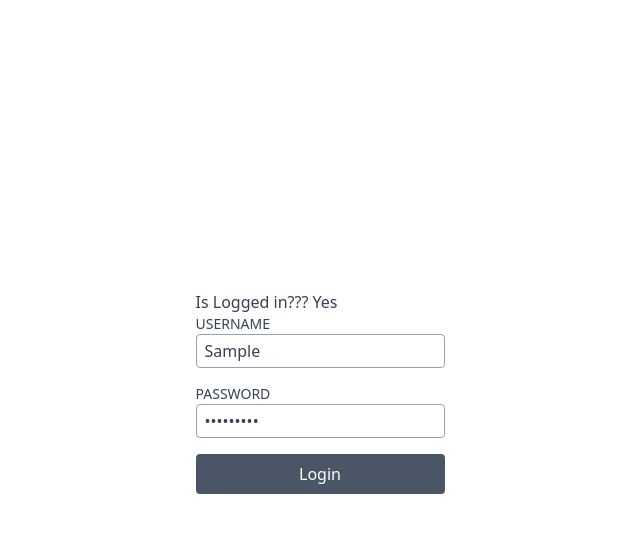
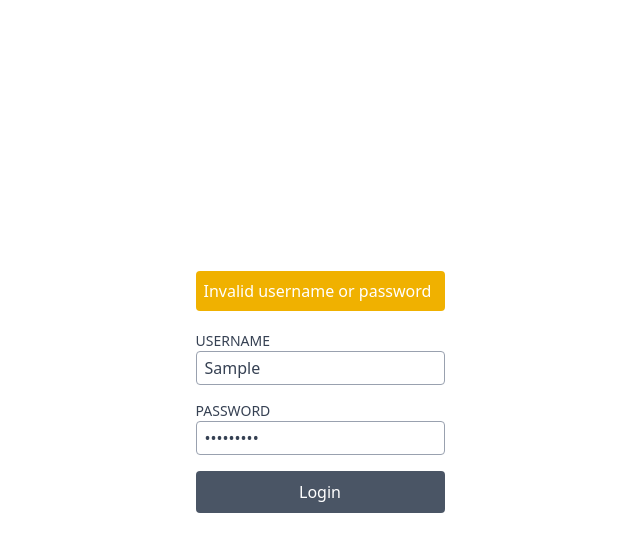
Before and after one commit to dakshinasd/pi-react, a React (Vite) app: page / in a window 1280 px wide. Both pictures are taken after typing "Sample", "Sample123" into the empty fields and a click on the button "Login". Shown: the top 552 px of the page, without its empty margins (320-960 px from the left). Built offline with nearby package versions, Linux system fonts and the light colour scheme.

Commit message:
login page basic functionality

```diff
--- /dev/null
+++ b/src/api/auth/index.ts
@@ -0,0 +1,12 @@
+async function login(username: string, password: string) {
+  if (username === "demo" && password === "demo") {
+    return {
+      email: "demo@demo.com",
+      userId: "1",
+    };
+  } else {
+    return false;
+  }
+}
+
+export default { login };
--- /dev/null
+++ b/src/api/index.ts
@@ -0,0 +1,3 @@
+import auth from "./auth";
+
+export { auth };
--- a/src/features/login/index.tsx
+++ b/src/features/login/index.tsx
@@ -1,35 +1,84 @@
-import { MouseEvent, useContext } from "react";
+import { ChangeEvent, MouseEvent, useContext, useState } from "react";
+import { useNavigate } from "react-router-dom";
 
 import AuthContext from "../../providers/auth";
 
+import { auth } from "../../api";
+
 function LoginPage() {
   const { isAuthed, setIsAuthed } = useContext(AuthContext);
+  const [formState, setFormState] = useState<{
+    username: string;
+    password: string;
+  }>({ username: "", password: "" });
+  const [error, setError] = useState<null | string>(null);
+  const navigate = useNavigate();
 
-  function handleLogin(e: MouseEvent<HTMLButtonElement>) {
+  async function handleLogin(e: MouseEvent<HTMLButtonElement>) {
+    setError(null);
     e.preventDefault();
+    const response = await auth.login(formState.username, formState.password);
 
-    setIsAuthed(!isAuthed);
+    if (response) {
+      setIsAuthed(true);
+      navigate("/dashboard");
+    } else {
+      setError("Invalid username or password");
+    }
   }
+
+  function handleInputChange(e: ChangeEvent<HTMLInputElement>) {
+    const { value, name } = e.target;
+    setFormState((prevState) => ({
+      ...prevState,
+      [name]: value,
+    }));
+  }
+
+  if (isAuthed) {
+    navigate("/dashboard");
+  }
+
   return (
     <div className="login-page flex w-full h-screen justify-center items-center">
       <div className="login-container max-w-[400px]">
-        Is Logged in??? {isAuthed ? "Yes" : "No"}
+        {error && (
+          <div className="bg-yellow-500 text-white p-2 mb-5 rounded-sm">
+            {error}
+          </div>
+        )}
         <form action="">
           <div className="form-field">
             <label className="label label-full" htmlFor="username">
               Username
             </label>
-            <input type="text" id="username" className="input input-full" />
+            <input
+              type="text"
+              id="username"
+              name="username"
+              onChange={(e) => handleInputChange(e)}
+              className="input input-full"
+            />
           </div>
           <div className="form-field">
             <label className="label label-full" htmlFor="password">
               Password
             </label>
-            <input type="password" id="password" className="input input-full" />
+            <input
+              type="password"
+              id="password"
+              name="password"
+              onChange={(e) => handleInputChange(e)}
+              className="input input-full"
+            />
           </div>
 
           <div className="form-field">
-            <button className="btn btn-full" onClick={handleLogin}>
+            <button
+              type="submit"
+              className="btn btn-full"
+              onClick={handleLogin}
+            >
               Login
             </button>
           </div>
--- a/src/index.css
+++ b/src/index.css
@@ -24,10 +24,10 @@
   }
 
   .btn.btn-full {
-    @apply block text-center py-2 px-2 bg-gray-600 text-white rounded-sm cursor-pointer w-full transition-all;
+    @apply border border-transparent block text-center py-2 px-2 bg-gray-600 text-white rounded-sm cursor-pointer w-full transition-all;
 
     &:hover {
-      @apply bg-yellow-500 text-gray-700;
+      @apply bg-yellow-500 text-gray-700 border-yellow-600;
     }
   }
 }
```
